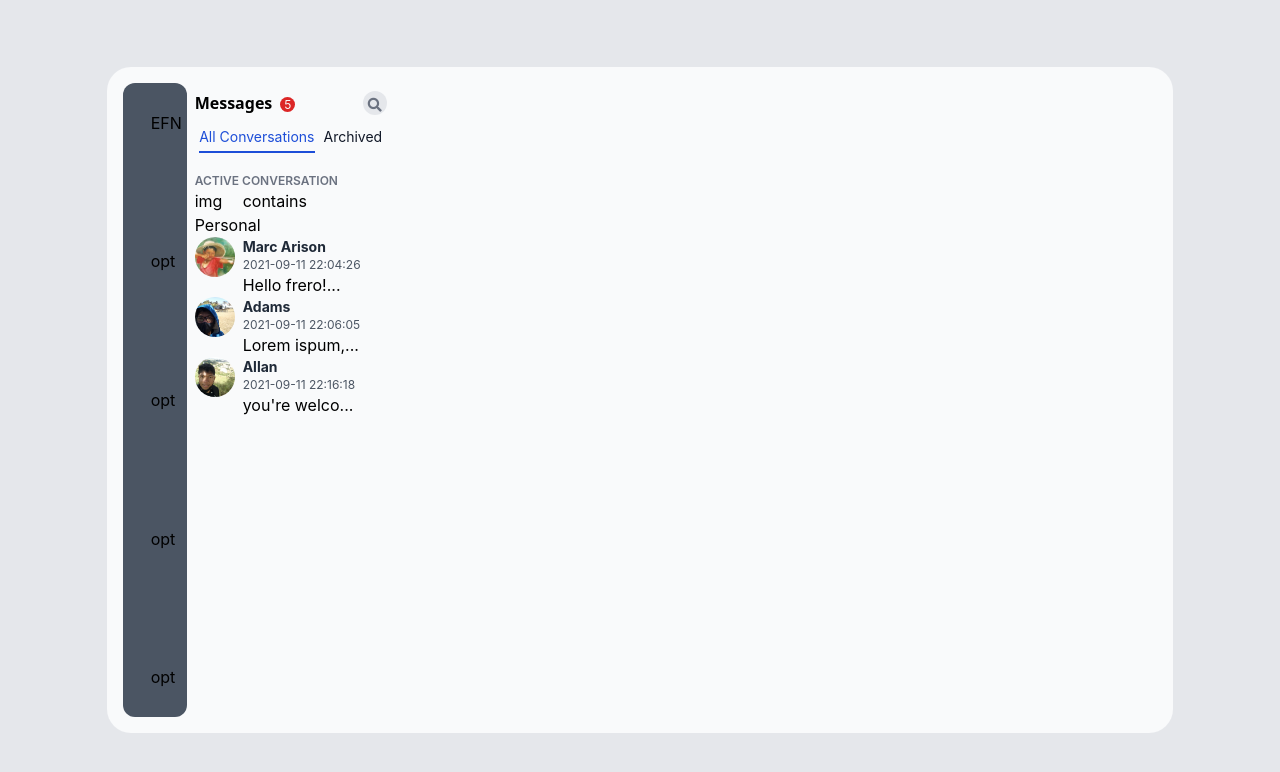
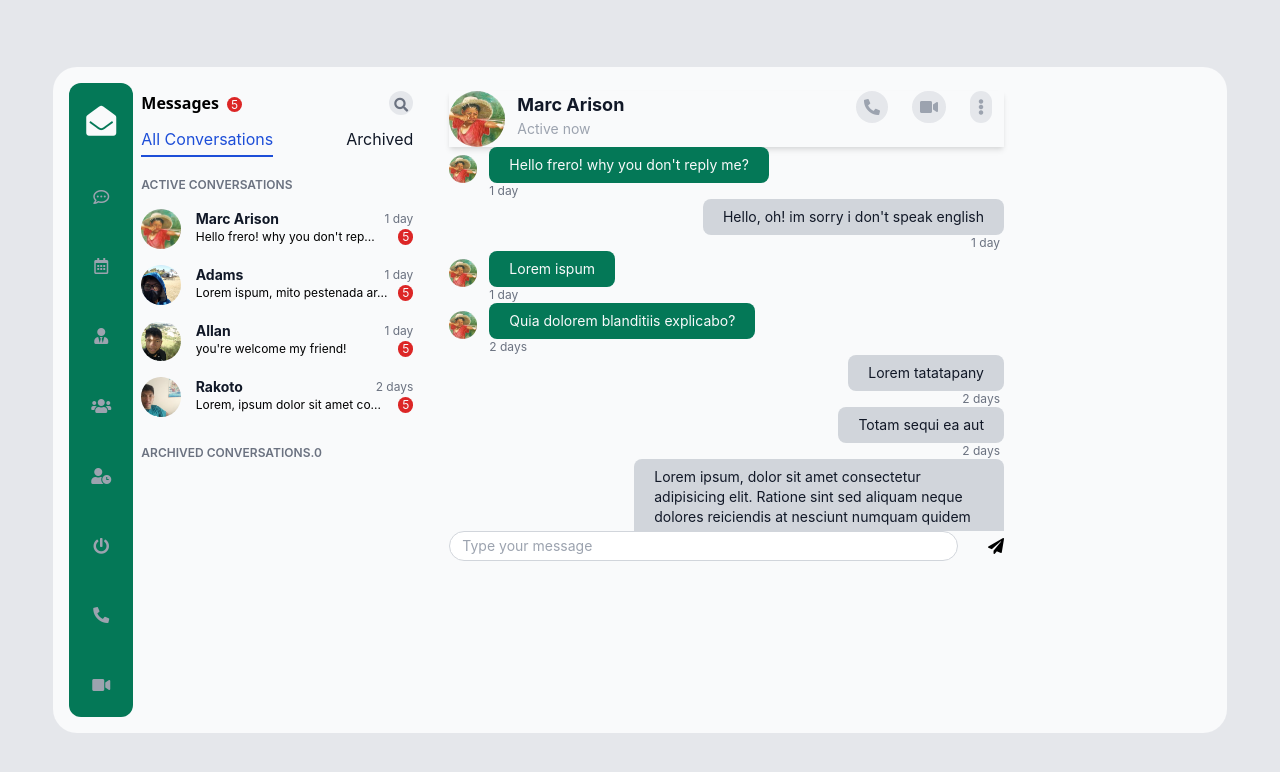
Before and after one commit to MiaraSatu/react_ts_tailwind_efandray, a React (Create React App) app: page / in a window 1280 px wide. Shown: the top 772 px of the page. Built offline with nearby package versions, Linux system fonts and the light colour scheme.

Commit message:
installation date-fns | creation du component conversation

```diff
--- a/package.json
+++ b/package.json
@@ -11,7 +11,6 @@
     "@types/node": "^12.20.23",
     "@types/react": "^17.0.19",
     "@types/react-dom": "^17.0.9",
-    "date-fns": "^2.0.0-beta.5",
     "react": "^17.0.2",
     "react-dom": "^17.0.2",
     "react-router-dom": "^5.3.0",
@@ -45,6 +44,7 @@
   },
   "devDependencies": {
     "autoprefixer": "^9.8.6",
+    "date-fns": "^2.0.0-beta.5",
     "postcss": "^7.0.36",
     "tailwindcss": "npm:@tailwindcss/postcss7-compat@^2.2.9"
   }
--- a/src/components/connected/Connected.tsx
+++ b/src/components/connected/Connected.tsx
@@ -1,4 +1,9 @@
-import { Component } from "react";
+import { Component, ChangeEvent, FormEvent } from "react";
+import connectedContext from "../../contexts/connected-context";
+import connectedInterface from "../../contexts/connected-interface";
+import MessagesSection from "./MessagesSection";
+import { formatDistance } from "date-fns";
+import { enGB } from "date-fns/esm/locale";
 
 // our usual types type
 type messageType = {
@@ -6,7 +11,6 @@ type messageType = {
     sender: string,
     contains: string,
     createdAt: string,
-    seeNumber: number
 }
 
 type connectedProps = {
@@ -14,107 +18,152 @@ type connectedProps = {
 }
 type connectedStates = {
     // mes states
+    now: Date,
+    newMessage: string,
     messages: messageType[],
+    conversations: {id: number, message: string, envoi: string, mine: boolean}[],
+    formateDate(date: string):string,
+    formateString(contains: string, max: number): string
 }
 
 class Connected extends Component<connectedProps, connectedStates> {
 
-    formateContains = (contains: string): string => {
-        if(contains.length > 12) {
-            return contains.substring(0, 12)+"..."
+    componentDidMount = () => {
+        setInterval( ()=> {
+            this.setState({now: new Date()})
+        }, 1000);
+    }
+
+    formateDate = (date: string):string => {
+        return formatDistance(new Date(date), new Date(), {locale: enGB});
+    }
+
+    formateString = (contains: string, max: number): string => {
+        if(contains.length > max) {
+            return contains.substring(0, max)+"..."
         }
         return contains
     }
 
+    handleChange = (e: ChangeEvent<HTMLInputElement>):void => {
+        this.setState({newMessage: e.target.value})
+    }
+
+    handleSubmit = (e: FormEvent<HTMLFormElement>):void => {
+        e.preventDefault();
+        const conversations = [...this.state.conversations, {id: 10, message: this.state.newMessage, envoi: new Date().toUTCString(), mine: true}]
+        this.setState({conversations: conversations})
+        // console.log(new Date().toUTCString())
+    }
+
     state = {
+        now: new Date(),
+        newMessage: '',
         messages: [{
                 id: 1,
                 sender: "Marc Arison",
                 contains: "Hello frero! why you don't reply me?",
-                createdAt: "2021-09-11 22:04:26",
-                seeNumber: 0},
+                createdAt: "2021-09-11 22:04:26",},
                 {id: 2,
                 sender: "Adams",
                 contains: "Lorem ispum, mito pestenada ario nepteda",
-                createdAt: "2021-09-11 22:06:05",
-                seeNumber: 0},
+                createdAt: "2021-09-11 22:06:05",},
                 {id: 3,
                 sender: "Allan",
                 contains: "you're welcome my friend!",
-                createdAt: "2021-09-11 22:16:18",
-                seeNumber: 0
-            },
-        ]
+                createdAt: "2021-09-11 22:16:18",},
+                {id: 4,
+                sender: "Rakoto",
+                contains: "Lorem, ipsum dolor sit amet consectetur adipisicing elit. Quam tenetur labore aliquid sequi odio maxime vel, laborum, illo laudantium soluta modi omnis vitae, quisquam reprehenderit consequatur alias non eius excepturi.",
+                createdAt: "2021-09-12 14:23:01",}
+        ],
+        conversations: [
+            {id: 1, message: "Hello frero! why you don't reply me?", envoi: "2021-09-11 22:04:26", mine: false},
+            {id: 2, message: "Hello, oh! im sorry i don't speak english", envoi: "2021-09-11 22:04:26", mine: true},
+            {id: 3, message: "Lorem ispum", envoi: "2021-09-11 22:04:26", mine: false},
+            {id: 5, message: "Quia dolorem blanditiis explicabo?", envoi: "2021-09-12 16:04:03", mine: false},
+            {id: 6, message: "Lorem tatatapany", envoi: "2021-09-12 16:04:03", mine: true},
+            {id: 7, message: "Totam sequi ea aut", envoi: "2021-09-12 16:04:03", mine: true},
+            // {id: 8, message: "Totam sequi ea aut", envoi: "2021-09-12 16:04:03", mine: true},
+            {id: 8, message: "Lorem ipsum, dolor sit amet consectetur adipisicing elit. Ratione sint sed aliquam neque dolores reiciendis at nesciunt numquam quidem eum. Deserunt iure amet error perferendis quaerat itaque ad earum laborum?", envoi: "2021-09-12 16:04:03", mine: true},
+            {id: 9, message: "reiciendis at nesciunt numquam quidem eum.quidem eum.", envoi: "2021-09-12 16:04:03", mine: false}
+        ],
+        formateDate: this.formateDate,
+        formateString: this.formateString
     }
     render() {
-
-
+        const data: connectedInterface = this.state
         return (
-            <div className="w-10/12 mx-auto h-5/6 my-auto bg-gray-50 rounded-3xl p-4 flex">
+            <connectedContext.Provider value={data}>
+            <div className="w-11/12 mx-auto h-5/6 my-auto bg-gray-50 rounded-3xl p-4 flex">
                 {/* c est la barre de navigation */}
-                <div className=" w-16 h-full bg-gray-600 flex flex-col justify-between rounded-xl p-7">
-                    <div>
-                        EFN
-                    </div>
-                    <div>opt</div>
-                    <div>opt</div>
-                    <div>opt</div>
-                    <div>opt</div>
+                <div className=" w-16 h-full bg-green-700 flex flex-col justify-between rounded-xl text-gray-400 text-center py-5">
+                    <div className="text-gray-50 text-3xl"><i className="fas fa-envelope-open"></i></div>
+                    <div><i className="far fa-comment-dots"></i></div>
+                    <div><i className="far fa-calendar-alt"></i></div>
+                    <div><i className="fas fa-user-tie"></i></div>
+                    <div><i className="fas fa-users"></i></div>
+                    <div><i className="fas fa-user-clock"></i></div>
+                    <div><i className="fas fa-power-off"></i></div>
+                    <div><i className="fas fa-phone-alt"></i></div>
+                    <div><i className="fas fa-video"></i></div>
                 </div>
                 {/* la section qui contient les messages */}
-                <div className=" w-52 h-full p-2">
-                    {/* header de la section message */}
-                    <div className="w-full flex justify-between">
-                        <div className="">
-                            <span className="text-md font-bold text-black font-sans">Messages</span>
-                            <span className="text-xs text-gray-50 bg-red-600 px-1 rounded-full ml-2">5</span>
+                <MessagesSection />
+                {/* la section qui contient la conversation fucused */}
+                <div className=" w-1/2 p-2 mx-5">
+                    {/* header du sous-section */}
+                    <div className="w-full flex justify-between shadow-md">
+                        <div className="flex">
+                            <img src="images/1.jpg" alt="myimage" className="w-14 h-14 rounded-full object-cover" />
+                            <div className="ml-3">
+                                <div className="text-lg text-gray-900 font-bold">Marc Arison</div>
+                                <div className="text-sm text-gray-400">Active now</div>
+                            </div>
                         </div>
-                        <div className="bg-gray-200 rounded-full w-6 h-6 text-sm text-gray-500 py-1 text-center">
-                            <i className="fas fa-search"></i>
+                        <div className="flex">
+                            <div><i className="fas fa-phone-alt mx-3 bg-gray-200 p-2 rounded-full text-gray-400"></i></div>
+                            <div><i className="fas fa-video mx-3 bg-gray-200 p-2 rounded-full text-gray-400"></i></div>
+                            <div><i className="fas fa-ellipsis-v mx-3 bg-gray-200 p-2 rounded-full text-gray-400"></i></div>
                         </div>
                     </div>
-                    {/* sous barre de navigation dans la section message */}
-                    <div className="w-full flex justify-around text-sm mt-3">
-                        <div className="text-blue-700 border-b-2 border-blue-700 pb-1">All Conversations</div>
-                        <div className="text-gray-900">Archived</div>
-                    </div>
-                    {/* le corp du section messages */}
-                    <div className="w-full mt-5">
-                        <div className="text-gray-500 uppercase text-xs font-semibold">Active Conversation</div>
-                        <div className="w-full">
-                            <div className="w-full flex">
-                                <div className=" w-1/4">
-                                    img
-                                </div>
-                                <div className=" w-3/4">
-                                    contains
-                                </div>
-                            </div>
-                        </div>
-                        <div>Personal</div>
-                        <div className="w-full flex flex-col">
-                            {
-                                this.state.messages.map( (message) => (
-                                    <div className="w-full flex" key={message.id}>
-                                        <div className=" w-1/4">
-                                            <img src={"images/"+message.id+".jpg"} alt="myImage" className="w-10 h-10 rounded-full object-cover" />
-                                        </div>
-                                        <div className=" w-3/4">
-                                            <div className="w-full ">
-                                                <div className="text-sm text-gray-800 font-bold">{message.sender}</div>
-                                                <div className="text-xs text-gray-600">{message.createdAt}</div>
-                                            </div>
-                                            <div>
-                                                {this.formateContains(message.contains)}
-                                            </div>
+                    <div className=" h-96 overflow-auto">
+                        {
+                            this.state.conversations.map( conversation => (
+                                <div className="w-full">
+                                    <div className="w-full flex items-end">
+                                        { (!conversation.mine) ? <img src="images/1.jpg" alt="myImage" className="h-7 w-7 object-cover rounded-full mr-3"/> : '' }
+
+                                        <div className={"flex w-full "+((conversation.mine) ? 'justify-end' : 'justify-start')}>
+                                            <span className={"px-5 py-2 rounded-lg text-sm "+((conversation.mine) ? 'bg-gray-300 text-gray-900 ' : 'bg-green-700 text-gray-50' )+" "+((conversation.message.length > 50)? 'block w-2/3': '' )}>
+                                                {conversation.message}
+                                            </span>
                                         </div>
                                     </div>
-                                ) )
-                            }
-                        </div>
+                                    <span className={"block text-xs text-gray-500 "+((conversation.mine) ? 'text-right mr-1' : 'text-left ml-10' )}>
+                                        {this.formateDate(conversation.envoi)}
+                                    </span>
+                                </div>
+                            ))
+                        }
+                    </div>
+                    <div className="w-full flex">
+                        <form className="w-full flex items-center justify-between" onSubmit={this.handleSubmit}>
+                            <div className="block w-11/12" >
+                                <input type="text" placeholder="Type your message" name="newMessage" value={this.state.newMessage} onChange={this.handleChange} className="w-full border border-gray-300 rounded-2xl text-sm px-3 py-1 focus:outline-none" />
+                            </div>
+                            <button type="submit">
+                                <i className="fas fa-paper-plane"></i>
+                            </button>
+                        </form>
+                        <div></div>
                     </div>
                 </div>
+                <div className="h-full p-2">
+
+                </div>
             </div>
+            </connectedContext.Provider>
         )
     }
 }
--- /dev/null
+++ b/src/components/connected/MessagesSection.tsx
@@ -0,0 +1,65 @@
+import { FunctionComponent } from "react";
+import connectedContext from "../../contexts/connected-context";
+
+const MessagesSection: FunctionComponent<{}> = () => {
+
+    return (
+        <connectedContext.Consumer>
+            {
+                (value) => (
+                    <div className=" w-72 h-full p-2">
+                        {/* header de la section message */}
+                        <div className="w-full flex justify-between">
+                            <div className="">
+                                <span className="text-md font-bold text-black font-sans">Messages</span>
+                                <span className="text-xs text-gray-50 bg-red-600 px-1 rounded-full ml-2">5</span>
+                            </div>
+                            <div className="bg-gray-200 rounded-full w-6 h-6 text-sm text-gray-500 py-1 text-center">
+                                <i className="fas fa-search"></i>
+                            </div>
+                        </div>
+                        {/* sous barre de navigation dans la section message */}
+                        <div className="w-full flex justify-between text-md mt-3">
+                            <div className="text-blue-700 border-b-2 border-blue-700 pb-1">All Conversations</div>
+                            <div className="text-gray-900">Archived</div>
+                        </div>
+                        {/* le corp du section messages */}
+                        <div className="w-full mt-5">
+                            <div className="text-gray-500 uppercase text-xs font-semibold">Active conversations</div>
+                            <div className="w-full flex flex-col pt-2">
+                                {
+                                    value?.messages.map( (message) => (
+                                        <div className="w-full flex my-2" key={message.id}>
+                                            <div className=" w-1/5">
+                                                <img src={"images/"+message.id+".jpg"} alt="myImage" className="w-10 h-10 rounded-full object-cover" />
+                                            </div>
+                                            <div className=" w-4/5">
+                                                <div className="w-full flex items-center justify-between">
+                                                    <div className="text-sm text-gray-900 font-bold w-3/6 ">{message.sender}</div>
+                                                    <div className="text-xs text-gray-500 text-right">{value?.formateDate(message.createdAt)}</div>
+                                                </div>
+                                                <div className="w-full flex justify-between items-center">
+                                                    <div className=" w-11/12 text-xs text-black">
+                                                        {value.formateString(message.contains, 30)}
+                                                    </div>
+                                                    <div className="text-xs text-gray-50 bg-red-600 px-1 rounded-full ml-2">
+                                                        5
+                                                    </div>
+                                                </div>
+                                            </div>
+                                        </div>
+                                    ) )
+                                }
+                            </div>
+                        </div>
+                        <div className="w-full mt-5">
+                            <div className="text-gray-500 uppercase text-xs font-semibold">Archived conversations.0</div>
+                        </div>
+                    </div>
+                )
+            }
+        </connectedContext.Consumer>
+    )
+}
+
+export default MessagesSection
--- /dev/null
+++ b/src/contexts/connected-context.ts
@@ -0,0 +1,6 @@
+import { createContext } from "react";
+import connectedInterface from "./connected-interface";
+
+const connectedContext = createContext<connectedInterface | null> (null);
+
+export default connectedContext;
--- /dev/null
+++ b/src/contexts/connected-interface.ts
@@ -0,0 +1,19 @@
+// our usual types type
+type messageType = {
+    id: number,
+    sender: string,
+    contains: string,
+    createdAt: string,
+}
+
+interface connectedInterface{
+    //
+    now: Date,
+    newMessage: string,
+    messages: messageType[],
+    conversations: {id: number, message: string, envoi: string, mine: boolean}[],
+    formateDate(date: string): string,
+    formateString(contains: string, max: number): string
+}
+
+export default connectedInterface
```
Also changed, not shown: 1 other file (tests, documents, lock files or other folders).
